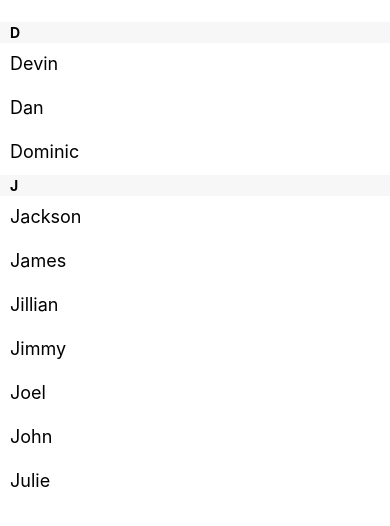
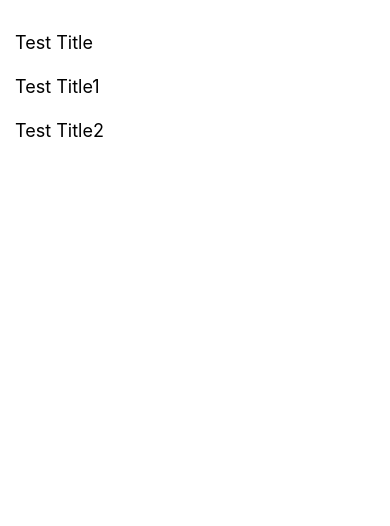
Before and after one commit to MichaelRBond/pace-mobile-poc, a React Native app in the folder mobileApp/: screen / in a window 390 px wide. Shown: the top 526 px of the page. Built offline with nearby package versions, Linux system fonts and the light colour scheme.

Commit message:
event list

```diff
--- a/mobileApp/App.tsx
+++ b/mobileApp/App.tsx
@@ -4,7 +4,7 @@ import {
   Text,
 } from 'react-native';
 
-import Service from './src/service'
+import {Service} from './src/service'
 import EventList from './src/eventList'
 import SplashScreen from 'react-native-splash-screen'
 
@@ -23,6 +23,7 @@ export default class App extends Component<any, any> {
   public render() {
     let test = new Service();
     let data = test.fetchCommunications()
-    return <EventList></EventList>;
+    console.log("BLAH BLAH")
+    return <EventList communications={data.communications}> </EventList>;
   }
 }
--- a/mobileApp/src/eventList.tsx
+++ b/mobileApp/src/eventList.tsx
@@ -1,31 +1,11 @@
-import Service from './service';
-import Communication from './service';
-import React from 'react';
-import {SectionList, StyleSheet, Text, View } from 'react-native';
-export interface Props {
-    name: string;
-    enthusiasmLevel?: number;
-  }
+import {Communication, Service} from './service';
+import React, { Component } from 'react';
+import { FlatList, StyleSheet, Text, View } from 'react-native';
 
-  interface State {
-    communications: Array<Communication>;
-  }
-
-export class EventList extends React.Component  {
-    private communications: Array<Communication>;
-    private styles = StyleSheet.create({
+const styles = StyleSheet.create({
     container: {
      flex: 1,
      paddingTop: 22
-        },
-        sectionHeader: {
-          paddingTop: 2,
-          paddingLeft: 10,
-          paddingRight: 10,
-          paddingBottom: 2,
-          fontSize: 14,
-          fontWeight: 'bold',
-          backgroundColor: 'rgba(247,247,247,1.0)',
     },
     item: {
       padding: 10,
@@ -33,25 +13,41 @@ export class EventList extends React.Component  {
       height: 44,
     },
   })
-    constructor(props: Array<Communication>){
+
+
+//   import Service from './service';
+//   import Communication from './service';
+//   import React from 'react';
+//   import {Button, StyleSheet, Text, View} from 'react-native';
+
+export interface Props {
+    communications: Array<Communication>;
+}
+
+interface State {
+    communications: Array<Communication>;
+}
+
+
+
+
+export class EventList extends React.Component<Props,State>{
+    constructor(props){
         super(props);
-        this.state = {communications: props}
+        this.state = {communications: props.communications}
+
     }
 
     render() {
+        console.log("HEREEE")
+        console.log(this.state.communications)
         return (
-          <View style={this.styles.container}>
-            <SectionList
-              sections={[
-                {title: 'D', data: ['Devin', 'Dan', 'Dominic']},
-                {title: 'J', data: ['Jackson', 'James', 'Jillian', 'Jimmy', 'Joel', 'John', 'Julie']},
-              ]}
-              renderItem={({item}) => <Text style={this.styles.item}>{item}</Text>}
-              renderSectionHeader={({section}) => <Text style={this.styles.sectionHeader}>{section.title}</Text>}
-              keyExtractor={(item, index) => index.toString()}
+          <View style={styles.container}>
+            <FlatList
+              data={this.state.communications}
+              renderItem={({item}) => <Text style={styles.item}> {item.subject} </Text>}
             />
-          </View>
-        );
+        </View>);
     }
 }
 
--- a/mobileApp/src/service.tsx
+++ b/mobileApp/src/service.tsx
@@ -8,13 +8,13 @@ export interface Communication{
     end_time: number,
 }
 
-class Service{
+export class Service{
     constructor(){
 
     }
 
     public fetchCommunications() {
-        let test =  {
+        return {
             meta:{
                 status:200,
                 time:0
@@ -50,8 +50,5 @@ class Service{
             ]
 
         };
-        test.communications as Array<Communication>;
     }
 }
-
-export default Service;
```
Lines whose indentation alone changed are shown as unchanged.
